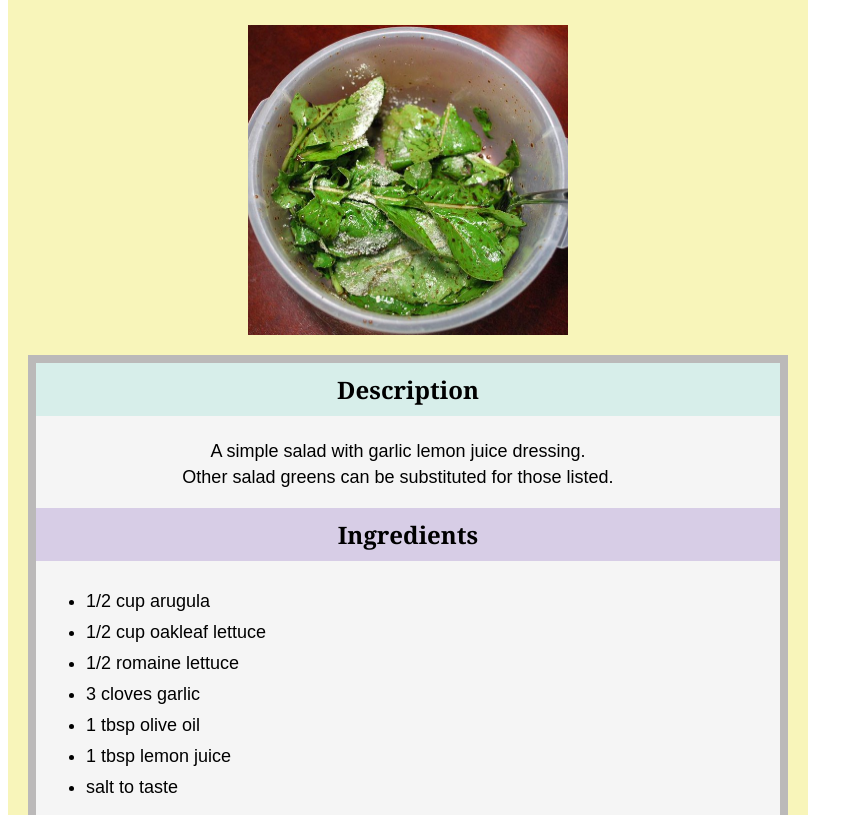
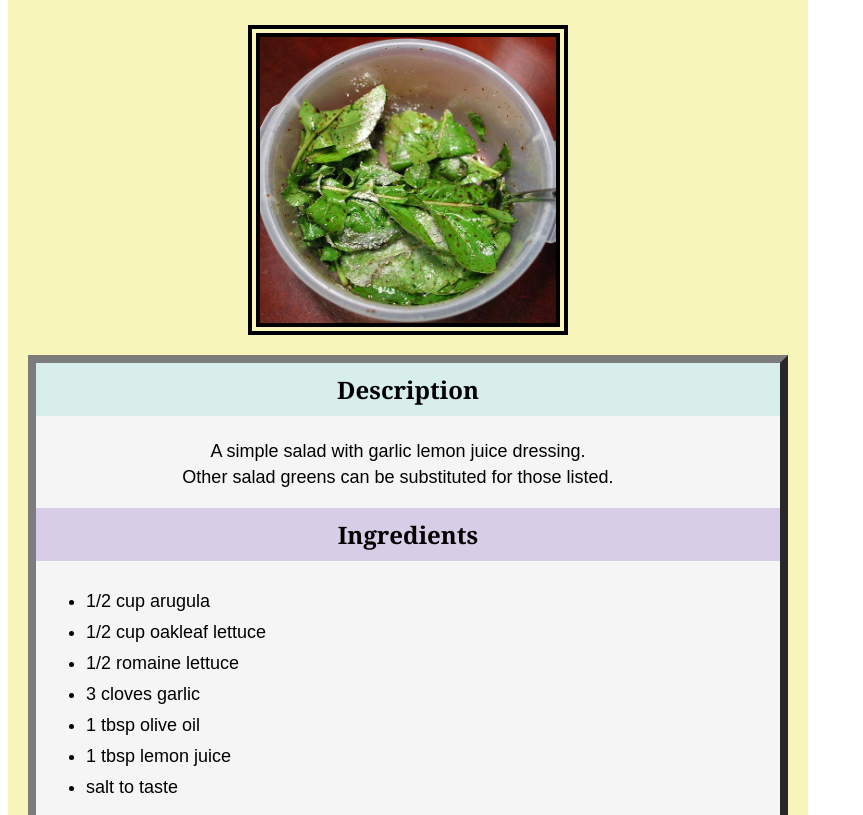
Before and after one commit to catmead/odin-recipes, a plain HTML site: page recipes/salad.html in a window 1280 px wide. Shown: the part 128-943 px from the top of the page, without its empty margins (0-863 px from the left). Drawn offline with Linux system fonts and the light colour scheme.

Commit message:
Tweak border styles

```diff
--- a/styles.css
+++ b/styles.css
@@ -8,7 +8,6 @@
     width: 800px;
     padding-bottom: 5px;
 }
-
 
 .home {
     background-color: rgb(209, 225, 235);
@@ -45,11 +44,12 @@ img {
     margin-left: auto;
     margin-right: auto;
     width: 40%;
+    border: 12px double rgb(0, 0, 0);
 }
 
 .details {
     background-color: whitesmoke;
-    border: 8px solid rgb(187, 185, 185);
+    border: 8px outset rgb(124, 124, 124);
     margin: 20px;
     padding-bottom: 10px;
 
```
